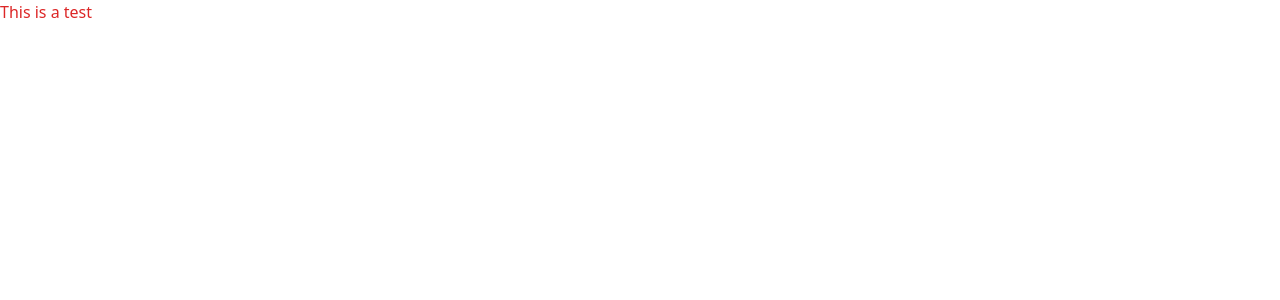
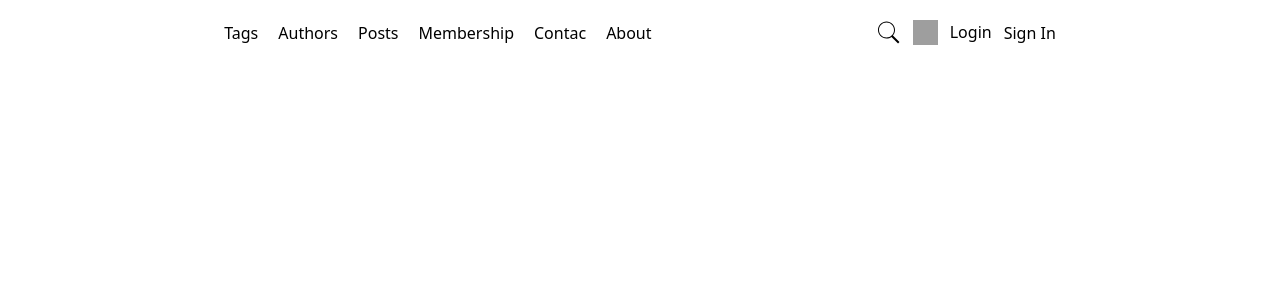
Before and after one commit to IHesamI/blog_posts, a React (Vite) app: page / in a window 1280 px wide. Shown: the top 300 px of the page. Built offline with nearby package versions, Linux system fonts and the light colour scheme; grey boxes are pictures that could not be loaded.

Commit message:
create some some comopnents & add some css styles with tailwind

```diff
--- a/src/App.jsx
+++ b/src/App.jsx
@@ -1,16 +1,17 @@
 import { useEffect } from "react";
 import { changeTheme } from "./utils/themeProvider";
+import Header from "./Components/Header";
 
 function App() {
-  useEffect(()=>{
+  useEffect(() => {
     const root = document.getElementById("root");
     changeTheme(root);
-  },[]);
+  }, []);
 
   return (
-    <>
-      <p className="text-red-600 bg-background">This is a test</p>
-    </>
+    <div className="bg-background">
+      <Header />
+    </div>
   );
 }
 
--- /dev/null
+++ b/src/Components/Body.jsx
@@ -0,0 +1,7 @@
+import React from 'react'
+
+export default function Body() {
+  return (
+    <div>Body</div>
+  )
+}
--- /dev/null
+++ b/src/Components/Footer.jsx
@@ -0,0 +1,7 @@
+import React from 'react'
+
+export default function Footer() {
+  return (
+    <div>Footer</div>
+  )
+}
--- /dev/null
+++ b/src/Components/Header.jsx
@@ -0,0 +1,38 @@
+import React from "react";
+
+export default function Header() {
+  return (
+    <div className="flex flex-row justify-evenly mt-5 items-center">
+      <div className="flex flex-row gap-5">
+        <a className="links" href="#">Tags</a>
+        <a className="links" href="#">Authors</a>
+        <a className="links" href="#">Posts</a>
+        <a className="links" href="#">Membership</a>
+        <a className="links" href="#">Contac</a>
+        <a className="links" href="#">About</a>
+      </div>
+      <div className="flex flex-row gap-3">
+        <svg
+          xmlns="http://www.w3.org/2000/svg"
+          x="0px"
+          y="0px"
+          width="25"
+          height="25"
+          viewBox="0 0 50 50"
+        >
+          <path d="M 21 3 C 11.621094 3 4 10.621094 4 20 C 4 29.378906 11.621094 37 21 37 C 24.710938 37 28.140625 35.804688 30.9375 33.78125 L 44.09375 46.90625 L 46.90625 44.09375 L 33.90625 31.0625 C 36.460938 28.085938 38 24.222656 38 20 C 38 10.621094 30.378906 3 21 3 Z M 21 5 C 29.296875 5 36 11.703125 36 20 C 36 28.296875 29.296875 35 21 35 C 12.703125 35 6 28.296875 6 20 C 6 11.703125 12.703125 5 21 5 Z"></path>
+        </svg>
+        <img
+          width="25"
+          height="25"
+          src="https://img.icons8.com/ios/50/moon-symbol.png"
+          alt="moon-symbol"
+        />
+        <a className="links" href="#">Login</a>
+        <button>
+          <a href="#">Sign In</a>
+        </button>
+      </div>
+    </div>
+  );
+}
--- a/src/index.css
+++ b/src/index.css
@@ -2,12 +2,19 @@
 @tailwind components;
 @tailwind utilities;
 
+@layer components{
+    .links{
+     @apply relative before:hover:border-red-600 before:border-b  before:absolute  before:h-6 before:w-0 before:transition-all before:duration-300 before:ease-in-out after:absolute after:-top-2 after:-left-2 after:w-4  after:transition-all after:duration-300 after:ease-in-out  hover:before:w-[calc(100%)]  hover:after:w-fit;
+    }
+}
 
 @layer base{
     :root {
         --color-background:#ffffff;
+        --color-text:#121212;
     }
     :root [data-theme='dark'] {
         --color-background:#100F15;
+        --color-text:#ffffff;
     }
 }
```
